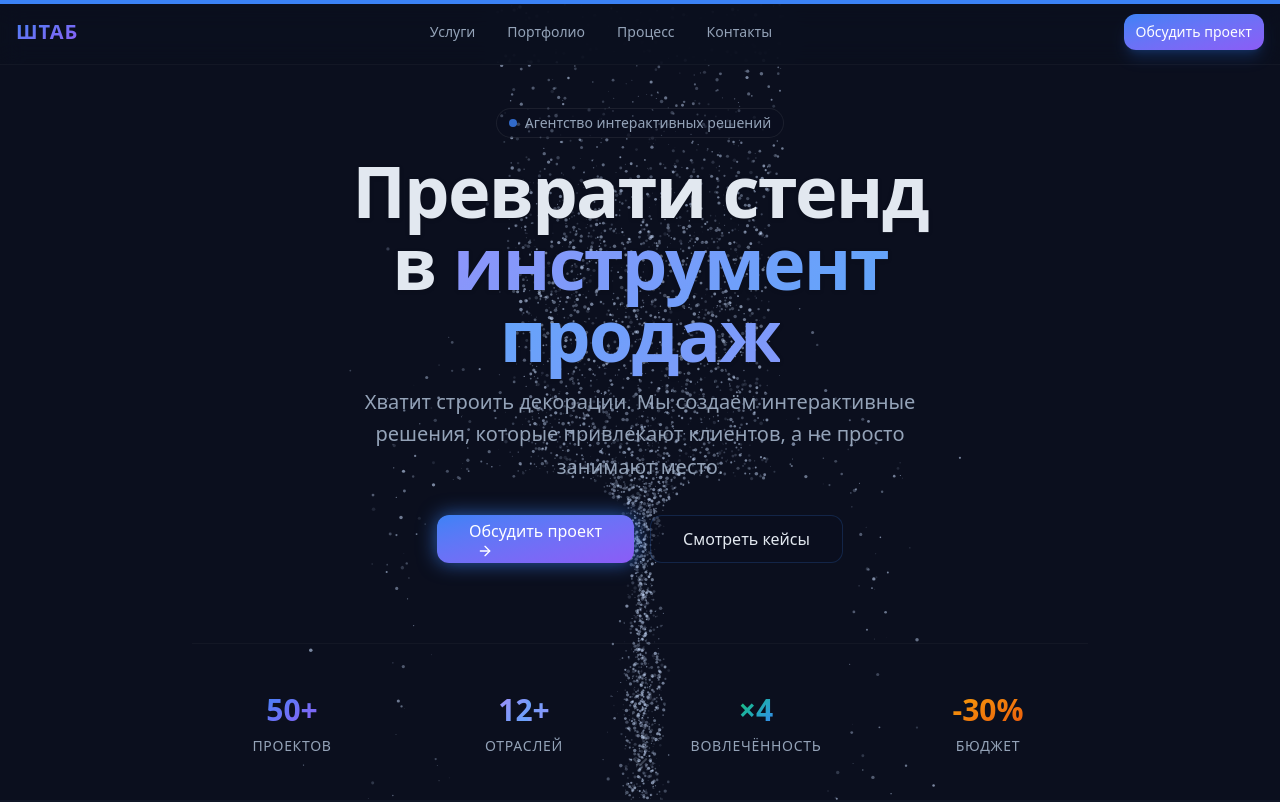
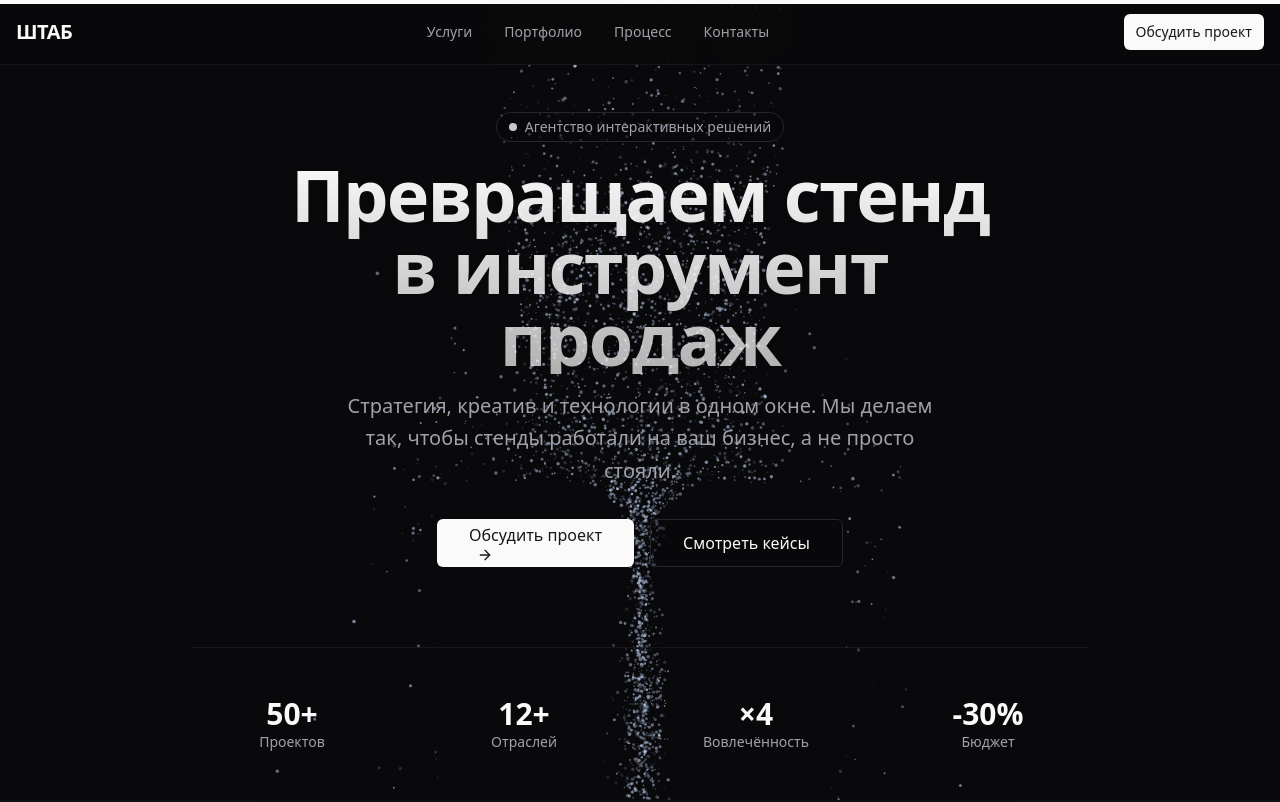
Before and after one commit to Ivannad11/site_new, a Next.js app: page / in a window 1280 px wide. Shown: the top 802 px of the page. Built offline with nearby package versions, Linux system fonts and the light colour scheme.

Commit message:
Revert "Apply new design system: Space Grotesk font, new color palette, and gradients"
This reverts commit c3ba4764d865958e72f51cacb31da513a264a98d.

```diff
--- a/src/app/globals.css
+++ b/src/app/globals.css
@@ -1,7 +1,7 @@
 @import "tailwindcss";
 
 @theme {
-  --font-sans: var(--font-space-grotesk), ui-sans-serif, system-ui, sans-serif, "Apple Color Emoji", "Segoe UI Emoji", "Segoe UI Symbol", "Noto Color Emoji";
+  --font-sans: var(--font-inter), ui-sans-serif, system-ui, sans-serif, "Apple Color Emoji", "Segoe UI Emoji", "Segoe UI Symbol", "Noto Color Emoji";
 
   --color-background: var(--background);
   --color-foreground: var(--foreground);
@@ -36,12 +36,6 @@
   --radius-sm: calc(var(--radius) - 4px);
 
   --animate-scroll: scroll var(--animation-duration, 40s) var(--animation-direction, forwards) linear infinite;
-  --animate-shimmer: shimmer 3s linear infinite;
-  --animate-cta-glow: ctaGlow 2.5s ease-in-out infinite;
-  --animate-fade-up: fadeUp 0.5s ease-out forwards;
-  --animate-hero-pulse: heroPulse 6s ease-in-out infinite;
-  --animate-accordion-down: accordion-down 0.2s ease-out;
-  --animate-accordion-up: accordion-up 0.2s ease-out;
 
   @keyframes scroll {
     to {
@@ -49,99 +43,71 @@
     }
   }
 
-  @keyframes shimmer {
-    0% { background-position: 200% 0; }
-    100% { background-position: -200% 0; }
-  }
-
-  @keyframes ctaGlow {
-    0%, 100% { box-shadow: 0 0 0 0 rgba(59, 130, 246, 0.4); }
-    50% { box-shadow: 0 0 20px 0 rgba(59, 130, 246, 0.7); }
-  }
-
-  @keyframes fadeUp {
-    from { opacity: 0; transform: translateY(16px); }
-    to { opacity: 1; transform: translateY(0); }
-  }
-
-  @keyframes heroPulse {
-    0%, 100% { opacity: 1; transform: scale(1); }
-    50% { opacity: 0.8; transform: scale(1.05); }
-  }
+  --animate-accordion-down: accordion-down 0.2s ease-out;
+  --animate-accordion-up: accordion-up 0.2s ease-out;
 
   @keyframes accordion-down {
-    from { height: 0; }
-    to { height: var(--radix-accordion-content-height); }
+    from {
+      height: 0;
+    }
+    to {
+      height: var(--radix-accordion-content-height);
+    }
   }
 
   @keyframes accordion-up {
-    from { height: var(--radix-accordion-content-height); }
-    to { height: 0; }
+    from {
+      height: var(--radix-accordion-content-height);
+    }
+    to {
+      height: 0;
+    }
   }
 }
 
 :root {
-  /* Light Theme */
-  --background: #F8FAFC;
-  --foreground: #0F172A;
-
-  --card: #FFFFFF;
-  --card-foreground: #0F172A;
-
-  --popover: #FFFFFF;
-  --popover-foreground: #0F172A;
-
-  --primary: #3B82F6;
-  --primary-foreground: #FFFFFF;
-
-  --secondary: #F1F5F9;
-  --secondary-foreground: #0F172A;
-
-  --muted: #F1F5F9;
-  --muted-foreground: #64748B;
-
-  --accent: #F1F5F9;
-  --accent-foreground: #0F172A;
-
-  --destructive: #EF4444;
-  --destructive-foreground: #FFFFFF;
-
-  --border: #E2E8F0;
-  --input: #E2E8F0;
-  --ring: #3B82F6;
-
-  --radius: 0.875rem; /* 14px */
+  --background: #ffffff;
+  --foreground: #09090b;
+  --card: #ffffff;
+  --card-foreground: #09090b;
+  --popover: #ffffff;
+  --popover-foreground: #09090b;
+  --primary: #18181b;
+  --primary-foreground: #fafafa;
+  --secondary: #f4f4f5;
+  --secondary-foreground: #18181b;
+  --muted: #f4f4f5;
+  --muted-foreground: #71717a;
+  --accent: #f4f4f5;
+  --accent-foreground: #18181b;
+  --destructive: #ef4444;
+  --destructive-foreground: #fafafa;
+  --border: #e4e4e7;
+  --input: #e4e4e7;
+  --ring: #18181b;
+  --radius: 0.5rem;
 }
 
 .dark {
-  /* Dark Theme */
-  --background: #0B0F1E;
-  --foreground: #E2E8F0;
-
-  --card: rgba(255, 255, 255, 0.04);
-  --card-foreground: #E2E8F0;
-
-  --popover: #0B0F1E;
-  --popover-foreground: #E2E8F0;
-
-  --primary: #3B82F6;
-  --primary-foreground: #FFFFFF;
-
-  --secondary: #1E293B;
-  --secondary-foreground: #FFFFFF;
-
-  --muted: #1E293B;
-  --muted-foreground: #94A3B8;
-
-  --accent: #1E293B;
-  --accent-foreground: #E2E8F0;
-
-  --destructive: #7F1D1D;
-  --destructive-foreground: #FFFFFF;
-
-  --border: rgba(255, 255, 255, 0.07);
-  --input: rgba(255, 255, 255, 0.07);
-  --ring: #3B82F6;
+  --background: #09090b;
+  --foreground: #fafafa;
+  --card: #18181b;
+  --card-foreground: #fafafa;
+  --popover: #09090b;
+  --popover-foreground: #fafafa;
+  --primary: #fafafa;
+  --primary-foreground: #18181b;
+  --secondary: #27272a;
+  --secondary-foreground: #fafafa;
+  --muted: #27272a;
+  --muted-foreground: #a1a1aa;
+  --accent: #27272a;
+  --accent-foreground: #fafafa;
+  --destructive: #7f1d1d;
+  --destructive-foreground: #fafafa;
+  --border: #27272a;
+  --input: #27272a;
+  --ring: #d4d4d8;
 }
 
 @layer base {
@@ -154,25 +120,4 @@
   html {
     scroll-behavior: smooth;
   }
-
-  /* Custom utility classes based on the reference */
-  .gradient-text {
-    @apply bg-clip-text text-transparent bg-[linear-gradient(135deg,#60A5FA,#A78BFA,#60A5FA)] animate-shimmer bg-[length:200%_auto];
-  }
-
-  .gradient-primary {
-    @apply bg-gradient-to-br from-[#3B82F6] to-[#8B5CF6];
-  }
-
-  .gradient-success {
-    @apply bg-gradient-to-br from-[#22C55E] to-[#3B82F6];
-  }
-
-  .gradient-warning {
-    @apply bg-gradient-to-br from-[#F59E0B] to-[#EA580C];
-  }
-
-  .gradient-danger {
-    @apply bg-gradient-to-br from-[#EF4444] to-[#F97316];
-  }
 }
--- a/src/app/layout.tsx
+++ b/src/app/layout.tsx
@@ -1,11 +1,11 @@
 import type { Metadata, Viewport } from "next";
-import { Space_Grotesk } from "next/font/google";
+import { Inter } from "next/font/google";
 import "./globals.css";
 
-const spaceGrotesk = Space_Grotesk({ subsets: ["latin", "cyrillic"], variable: "--font-space-grotesk" });
+const inter = Inter({ subsets: ["latin"], variable: "--font-inter" });
 
 export const viewport: Viewport = {
-  themeColor: "#0B0F1E",
+  themeColor: "#09090b",
   colorScheme: "dark",
 };
 
@@ -56,7 +56,7 @@ export default function RootLayout({
 }>) {
   return (
     <html lang="ru" className="dark scroll-smooth">
-      <body className={`${spaceGrotesk.variable} font-sans antialiased bg-background text-foreground`}>
+      <body className={`${inter.variable} font-sans antialiased bg-background text-foreground`}>
         {children}
       </body>
     </html>
--- a/src/components/layout/Hero.tsx
+++ b/src/components/layout/Hero.tsx
@@ -45,26 +45,27 @@ export function Hero() {
             Агентство интерактивных решений
           </motion.div>
 
-          <motion.h1 variants={fadeInItem} className="text-4xl sm:text-5xl md:text-6xl lg:text-7xl font-bold tracking-tight text-foreground drop-shadow-sm">
-            Преврати стенд <br className="hidden md:block" />
-            в <span className="gradient-text">инструмент продаж</span>
+          <motion.h1 variants={fadeInItem} className="text-4xl sm:text-5xl md:text-6xl lg:text-7xl font-bold tracking-tight bg-clip-text text-transparent bg-gradient-to-b from-foreground to-foreground/70 drop-shadow-sm">
+            Превращаем стенд <br className="hidden md:block" />
+            в инструмент продаж
           </motion.h1>
 
           <motion.p variants={fadeInItem} className="text-base sm:text-lg md:text-xl text-muted-foreground max-w-[600px] mx-auto leading-relaxed">
-            Хватит строить декорации. Мы создаём интерактивные решения, которые привлекают клиентов, а не просто занимают место.
+            Стратегия, креатив и технологии в одном окне.
+            Мы делаем так, чтобы стенды работали на ваш бизнес, а не просто стояли.
           </motion.p>
 
           <motion.div
             variants={fadeInItem}
             className="flex flex-col sm:flex-row gap-4 w-full justify-center pt-4"
           >
-            <Button size="lg" className="text-base h-12 px-8 group gradient-primary animate-cta-glow border-0" id="hero-button-primary" asChild>
+            <Button size="lg" className="text-base h-12 px-8 group" id="hero-button-primary" asChild>
               <Link href="#contacts">
                 Обсудить проект
                 <ArrowRight className="ml-2 h-4 w-4 transition-transform group-hover:translate-x-1" />
               </Link>
             </Button>
-            <Button size="lg" variant="outline" className="text-base h-12 px-8 bg-background/50 backdrop-blur-sm border-primary/20 hover:bg-primary/10" id="hero-button-secondary" asChild>
+            <Button size="lg" variant="outline" className="text-base h-12 px-8 bg-background/50 backdrop-blur-sm" id="hero-button-secondary" asChild>
               <Link href="#portfolio">
                 Смотреть кейсы
               </Link>
@@ -80,14 +81,14 @@ export function Hero() {
           className="grid grid-cols-2 md:grid-cols-4 gap-8 pt-12 mt-12 border-t border-border/50 w-full max-w-4xl"
         >
           {[
-            { label: "Проектов", value: "50+", gradient: "gradient-primary" },
-            { label: "Отраслей", value: "12+", gradient: "gradient-text" },
-            { label: "Вовлечённость", value: "×4", gradient: "gradient-success" },
-            { label: "Бюджет", value: "-30%", gradient: "gradient-warning" },
+            { label: "Проектов", value: "50+" },
+            { label: "Отраслей", value: "12+" },
+            { label: "Вовлечённость", value: "×4" },
+            { label: "Бюджет", value: "-30%" },
           ].map((stat, i) => (
             <div key={i} className="flex flex-col items-center">
-              <span className={`text-3xl font-bold bg-clip-text text-transparent ${stat.gradient}`}>{stat.value}</span>
-              <span className="text-sm text-muted-foreground font-medium uppercase tracking-wider mt-2">{stat.label}</span>
+              <span className="text-3xl font-bold text-foreground">{stat.value}</span>
+              <span className="text-sm text-muted-foreground">{stat.label}</span>
             </div>
           ))}
         </motion.div>
--- a/src/components/layout/Navbar.tsx
+++ b/src/components/layout/Navbar.tsx
@@ -36,7 +36,7 @@ export function Navbar({ onNavigate, mobileMode = false }: NavbarProps) {
             }
           }}
         >
-          <span className="gradient-primary bg-clip-text text-transparent font-black tracking-wider">ШТАБ</span>
+          ШТАБ
         </Link>
 
         <nav className="hidden md:flex items-center gap-8 text-sm font-medium">
@@ -55,7 +55,7 @@ export function Navbar({ onNavigate, mobileMode = false }: NavbarProps) {
         </nav>
 
         <div className="flex items-center gap-4">
-          <Button variant="default" size="sm" className="hidden md:flex gradient-primary border-0 font-medium">
+          <Button variant="default" size="sm" className="hidden md:flex">
             Обсудить проект
           </Button>
           <Button variant="ghost" size="icon" className="md:hidden" onClick={toggleMenu}>
--- a/src/components/ui/button.tsx
+++ b/src/components/ui/button.tsx
@@ -4,11 +4,11 @@ import { cn } from "@/lib/utils"
 import { motion } from "framer-motion"
 
 const buttonVariants = cva(
-  "inline-flex items-center justify-center whitespace-nowrap rounded-full text-sm font-medium ring-offset-background transition-colors focus-visible:outline-none focus-visible:ring-2 focus-visible:ring-ring focus-visible:ring-offset-2 disabled:pointer-events-none disabled:opacity-50",
+  "inline-flex items-center justify-center whitespace-nowrap rounded-md text-sm font-medium ring-offset-background transition-colors focus-visible:outline-none focus-visible:ring-2 focus-visible:ring-ring focus-visible:ring-offset-2 disabled:pointer-events-none disabled:opacity-50",
   {
     variants: {
       variant: {
-        default: "gradient-primary text-primary-foreground hover:opacity-90 shadow-lg shadow-blue-500/20 border-0",
+        default: "bg-primary text-primary-foreground hover:bg-primary/90",
         destructive:
           "bg-destructive text-destructive-foreground hover:bg-destructive/90",
         outline:
```
